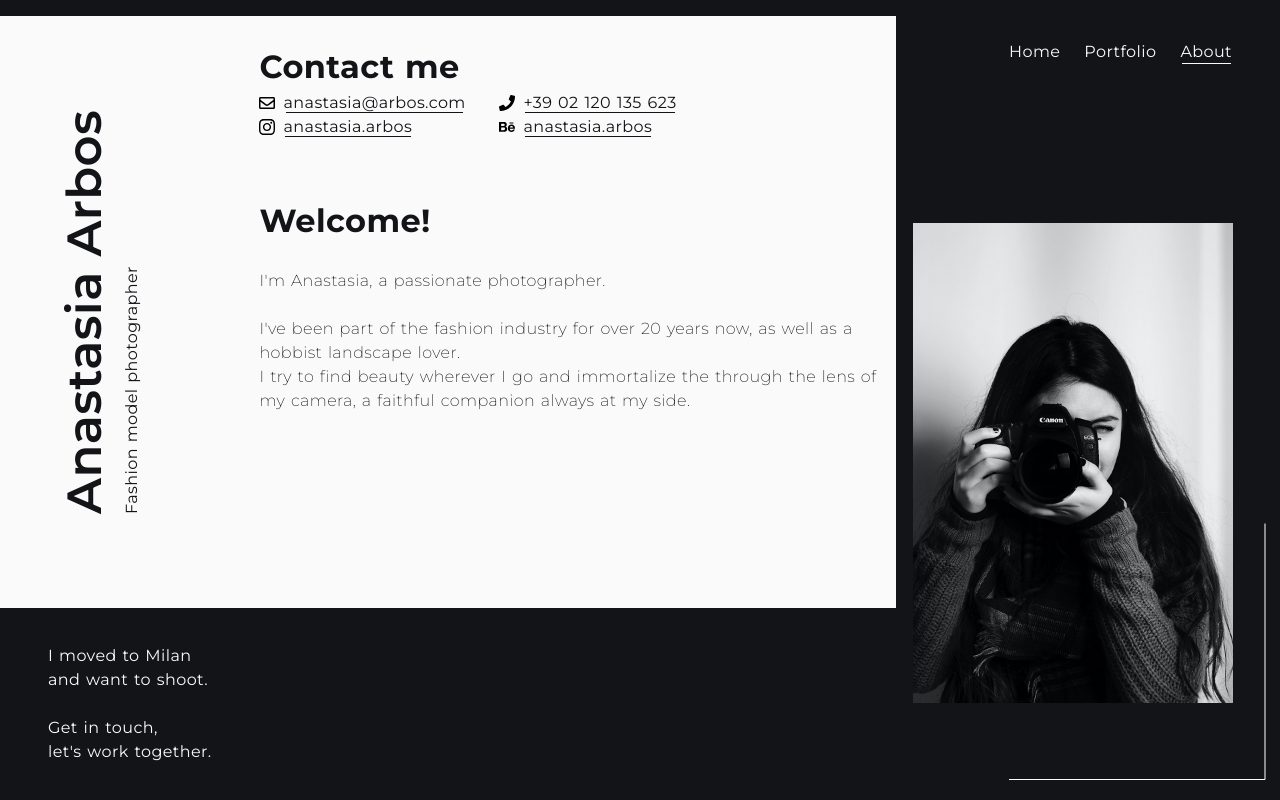
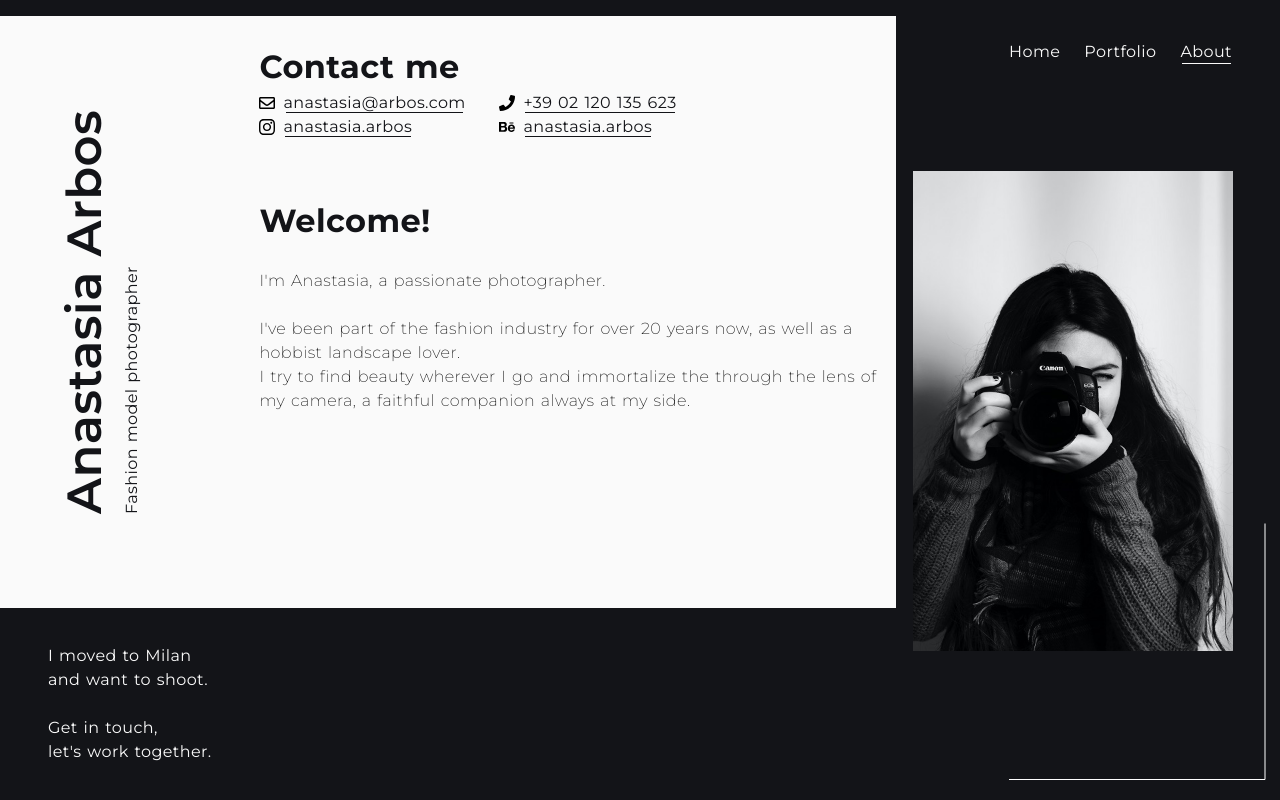
Before and after one commit to nahuel-ianni/model-portfolio-prototype, a Vue app in the folder src/: page /#/about in a window 1280 px wide. Built offline with nearby package versions, Linux system fonts and the light colour scheme.

Commit message:
Style changes

```diff
--- a/src/src/App.vue
+++ b/src/src/App.vue
@@ -42,9 +42,9 @@ export default {
 
 <style scoped>
 .content {
-  display: grid;
+  display: flex;
+  flex-direction: column;
   gap: 2rem;
-  grid-template-rows: auto minmax(50px, 100%);
   margin: 0 2.95rem 2.75rem 0;
 }
 
@@ -71,7 +71,6 @@ export default {
 @media (max-width: 980px) {
   .content {
     border: 0.25rem solid var(--low-contrast-color);
-    display: flex;
     height: 100%;
     margin: 0;
     padding: 0.75rem;
--- a/src/src/pages/Portfolio.vue
+++ b/src/src/pages/Portfolio.vue
@@ -10,9 +10,7 @@
       <li><img class="img" src="../assets/img/img-1.jpeg" alt="Portfolio image" /></li>
       <li><img class="img" src="../assets/img/img-2.jpeg" alt="Portfolio image" /></li>
       <li><img class="img" src="../assets/img/img-3.jpeg" alt="Portfolio image" /></li>
-      <li><img class="img" src="../assets/img/img-4.jpeg" alt="Portfolio image" /></li>
       <li><img class="img" src="../assets/img/img-5.jpeg" alt="Portfolio image" /></li>
-      <li><img class="img" src="../assets/img/img-6.jpeg" alt="Portfolio image" /></li>
     </ul>
   </section>
 </template>
@@ -29,7 +27,13 @@ export default { name: "Portfolio" };
 .ul {
   display: flex;
   flex-wrap: wrap;
-  gap: 0.5rem;
-  margin: 1rem 0;
+  justify-content: space-between;
+  margin: 1rem 0 0 0;
+}
+
+@media (max-width: 980px) {
+  .img {
+    max-width: 40vw;
+  }
 }
 </style>
```
Also changed, not shown: src/src/assets/img/img-6.jpeg (deleted).
